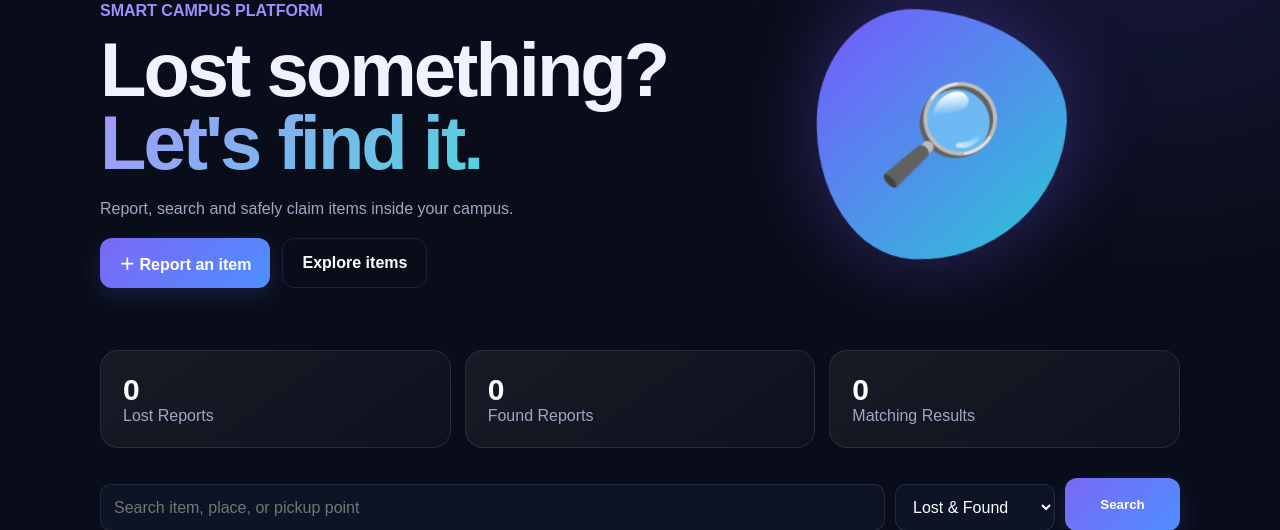
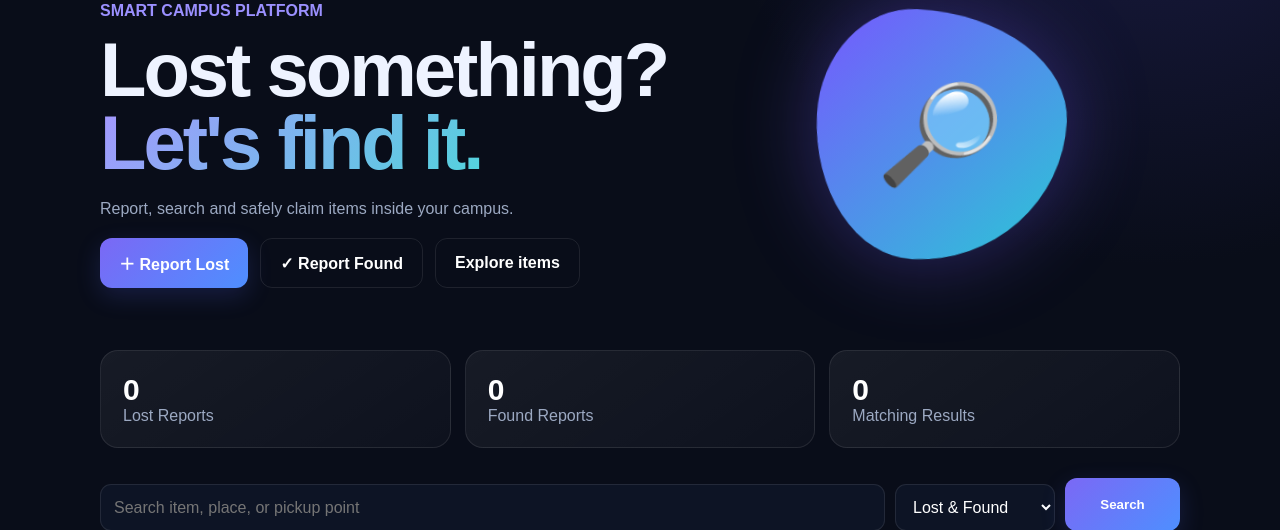
Before and after one commit to panchadaramadhu/CampusFinds, a Flask app: page / in a window 1280 px wide. Shown: the part 169-699 px from the top of the page. Run offline with Flask 3, Linux system fonts and the light colour scheme; some libraries are stand-ins or nearby versions.

Commit message:
Add files via upload
updated

```diff
--- a/app.py
+++ b/app.py
@@ -210,7 +210,7 @@ def report():
         db.session.commit()
         flash("Item posted successfully!", "success")
         return redirect(url_for("home"))
-    return render_template("report.html")
+    return render_template("report.html", selected_kind=clean(request.args.get("kind"), 20))
 
 
 @app.route("/feedback", methods=["GET", "POST"])
@@ -252,6 +252,7 @@ def claim(id):
             flash("Please complete all claim details.", "error")
             return redirect(url_for("claim", id=id))
         db.session.add(Claim(item_id=id, student_name=student_name, roll_number=roll_number, proof=proof))
+        item.status = "Claim in Progress"
         db.session.commit()
         flash("Claim submitted for verification!", "success")
         return redirect(url_for("home"))
@@ -311,6 +312,9 @@ def action(id, action):
     claim.status = "Approved" if action == "approve" else "Rejected"
     if action == "approve":
         claim.item.status = "Claimed"
+    else:
+        # Make the item available again when the pending claim is rejected.
+        claim.item.status = "Open"
     db.session.commit()
     flash(f"Claim {claim.status.lower()}.", "success")
     return redirect(url_for("admin"))
--- a/templates/home.html
+++ b/templates/home.html
@@ -1,6 +1,6 @@
 {% extends "base.html" %}{% block content %}
-<section class="hero reveal"><div><b>SMART CAMPUS PLATFORM</b><h1>Lost something?<br><em>Let's find it.</em></h1><p>Report, search and safely claim items inside your campus.</p><div class="hero-actions"><a class="btn" href="{{ url_for('report') }}">＋ Report an item</a><a class="btn ghost" href="#discoveries">Explore items</a></div></div><div class="orb" aria-hidden="true">🔎</div></section>
+<section class="hero reveal"><div><b>SMART CAMPUS PLATFORM</b><h1>Lost something?<br><em>Let's find it.</em></h1><p>Report, search and safely claim items inside your campus.</p><div class="hero-actions"><a class="btn" href="{{ url_for('report', kind='Lost') }}">＋ Report Lost</a><a class="btn ghost" href="{{ url_for('report', kind='Found') }}">✓ Report Found</a><a class="btn ghost" href="#discoveries">Explore items</a></div></div><div class="orb" aria-hidden="true">🔎</div></section>
 <section class="stats reveal"><div><strong>{{lost}}</strong>Lost Reports</div><div><strong>{{found}}</strong>Found Reports</div><div><strong>{{items|length}}</strong>Matching Results</div></section>
 <form class="filters reveal" method="get"><input name="q" value="{{q}}" maxlength="100" placeholder="Search item, place, or pickup point"><select name="kind"><option value="">Lost & Found</option><option value="Lost" {% if kind=="Lost" %}selected{% endif %}>Lost</option><option value="Found" {% if kind=="Found" %}selected{% endif %}>Found</option></select><button class="btn" type="submit">Search</button></form>
 <section id="discoveries"><div class="section-head"><div><b>RECENT REPORTS</b><h2>Discoveries around campus</h2></div><p>{{items|length}} item{{ '' if items|length==1 else 's' }} shown</p></div>
-<div class="grid">{% for x in items %}<article class="card reveal"><div class="pic">{% if x.photo_data %}<img src="{{ url_for('uploads', id=x.id) }}" alt="{{x.title}}">{% else %}<span aria-hidden="true">📦</span>{% endif %}<i class="{{x.kind|lower}}">{{x.kind}}</i></div><div class="body"><small>{{x.category}} · Reported at {{x.location}}</small><h3>{{x.title}}</h3><p>{{x.description}}</p>{% if x.pickup_location %}<div class="pickup">📍 <strong>Pickup:</strong> {{x.pickup_location}}</div>{% endif %}<div class="bottom">{% if x.kind=="Found" and x.status=="Open" %}<a class="claim-link" href="{{ url_for('claim', id=x.id) }}">Claim item →</a>{% elif x.status=="Claimed" %}<span class="claimed">Claim in progress</span>{% endif %}</div></div></article>{% else %}<div class="empty">No items found. Try another search or <a href="{{ url_for('report') }}">report an item</a>.</div>{% endfor %}</div></section>{% endblock %}
+<div class="grid">{% for x in items %}<article class="card reveal"><div class="pic">{% if x.photo_data %}<img src="{{ url_for('uploads', id=x.id) }}" alt="{{x.title}}">{% else %}<span aria-hidden="true">📦</span>{% endif %}<i class="{{x.kind|lower}}">{{x.kind}}</i></div><div class="body"><small>{{x.category}} · Reported at {{x.location}}</small><h3>{{x.title}}</h3><p>{{x.description}}</p>{% if x.pickup_location %}<div class="pickup">📍 <strong>Pickup:</strong> {{x.pickup_location}}</div>{% endif %}<div class="bottom">{% if x.kind=="Found" and x.status=="Open" %}<a class="claim-link" href="{{ url_for('claim', id=x.id) }}">Claim item →</a>{% elif x.status=="Claim in Progress" %}<span class="claimed">Claim in progress</span>{% elif x.status=="Claimed" %}<span class="claimed">Claimed ✓</span>{% endif %}</div></div></article>{% else %}<div class="empty">No items found. Try another search or <a href="{{ url_for('report') }}">report an item</a>.</div>{% endfor %}</div></section>{% endblock %}
```
Also changed, not shown: templates/report.html (+1 -1 lines), README.txt.
